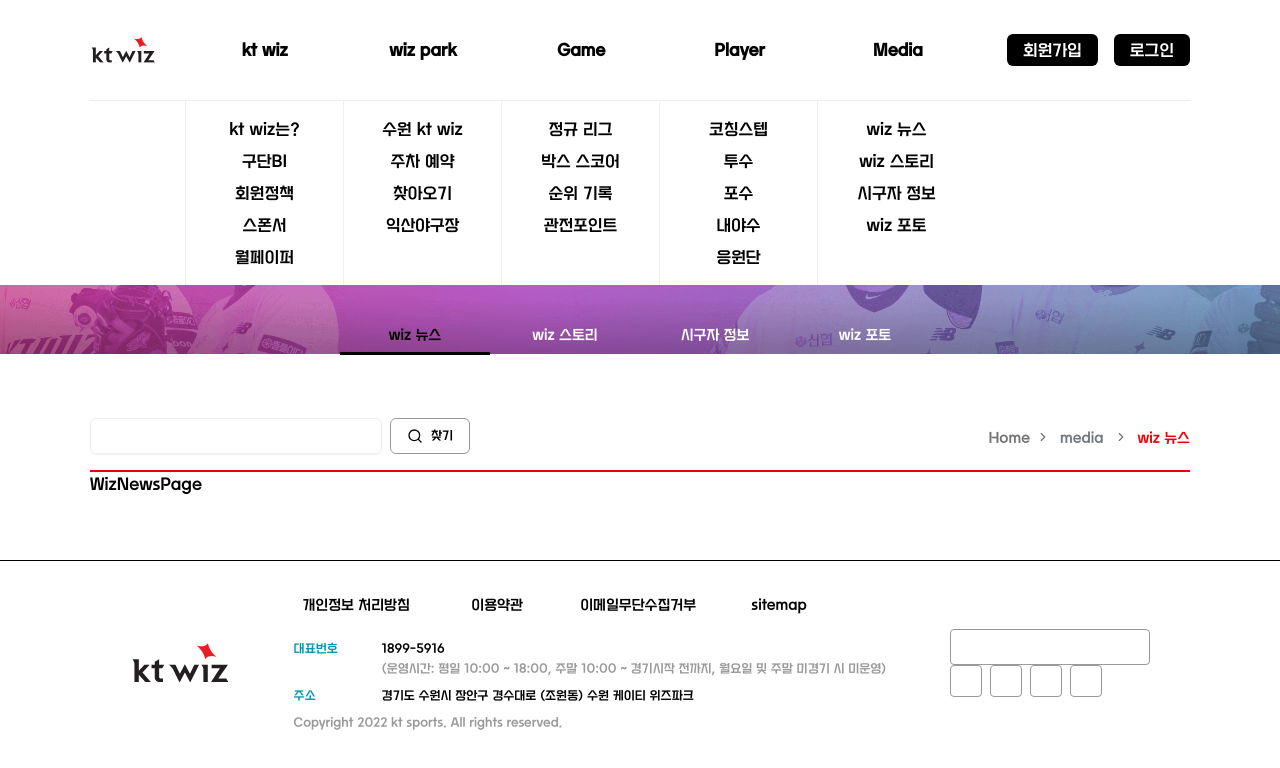
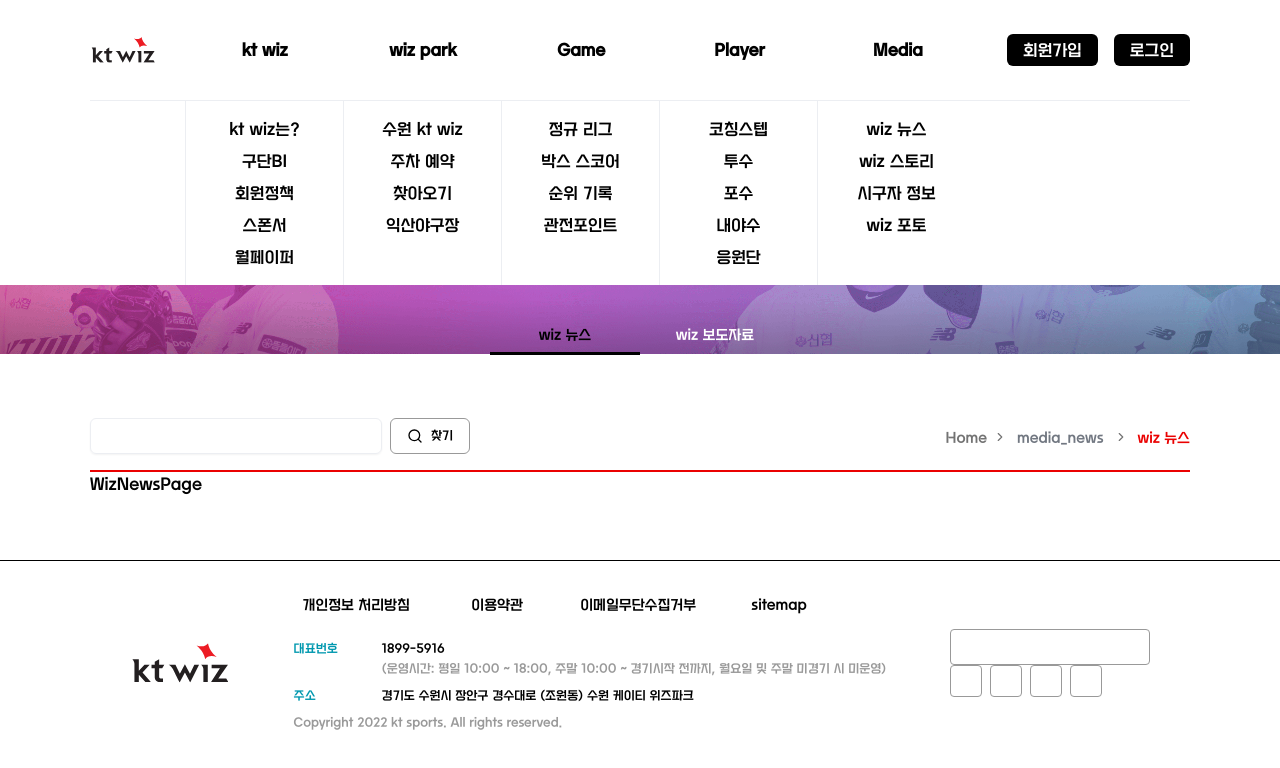
Before and after one commit to BoostWiz/boost-wiz, a Next.js app: page /media/wiznews in a window 1280 px wide. Shown: the top 768 px of the page. Built offline with nearby package versions, Linux system fonts and the light colour scheme.

Commit message:
feat: wiz뉴스 페이지 헤더 및 이동경로 맞춤 수정

```diff
--- a/src/app/media/wiznews/page.tsx
+++ b/src/app/media/wiznews/page.tsx
@@ -9,7 +9,7 @@
         <Banner
           title="wiz 뉴스"
           description="kt wiz의 새소식을 발빠르게 전해 드립니다."
-          navData={navData['media'].items}
+          navData={navData['media'].items_news}
         />
       </div>
       <WizNews newsId={"wiz_news"}/>
--- a/src/components/WizNews/index.tsx
+++ b/src/components/WizNews/index.tsx
@@ -8,8 +8,8 @@
 const WizNews = ({newsId} : {newsId: NewsId}) => {
 
   const calculatedBreadList = useMemo(() => {
-    const item = navData['media'].items.find((item) => item.id === newsId);
-    const breadList = [{ text: 'media', router: '/media' }];
+    const item = navData['media'].items_news.find((item) => item.id === newsId);
+    const breadList = [{ text: 'media_news', router: '/media' }];
 
     if (item) {
       breadList.push({ text: item.text, router: item.router });
--- a/src/shared/components/Header/constants.ts
+++ b/src/shared/components/Header/constants.ts
@@ -45,10 +45,14 @@
     text: 'Media',
     router: '/media',
     items: [
-      { id: 'wiz_news', text: 'wiz 뉴스', router: '/media/news' },
+      { id: 'wiz_news', text: 'wiz 뉴스', router: '/media/wiznews' },
       { id: 'wiz_story', text: 'wiz 스토리', router: '/media/bstory' },
       { id: 'thrower_info', text: '시구자 정보', router: '/media/info' },
       { id: 'wiz_photo', text: 'wiz 포토', router: '/media/photo' },
+    ],
+    items_news: [
+      { id: 'wiz_news', text: 'wiz 뉴스', router: '/media/wiznews' },
+      { id: 'wiz_press', text: 'wiz 보도자료', router: '/media/wizpress' },
     ],
   },
 };
```
